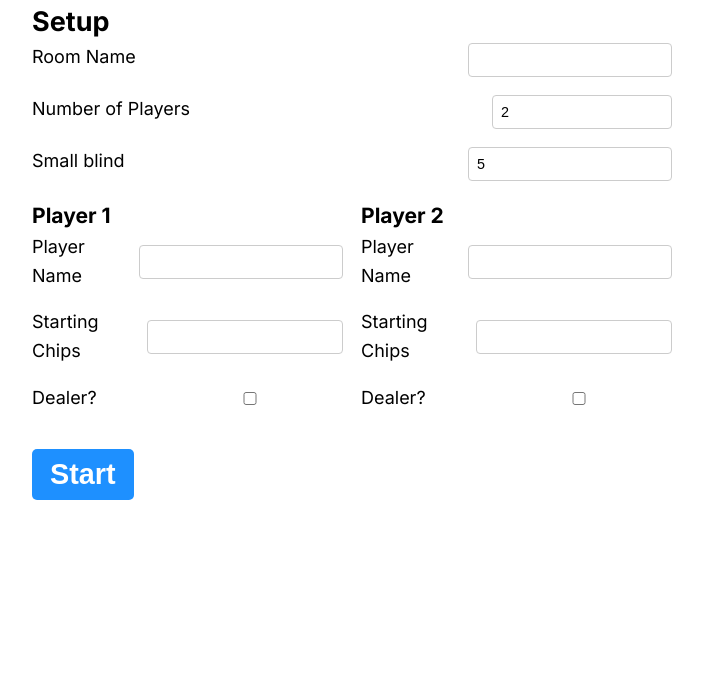
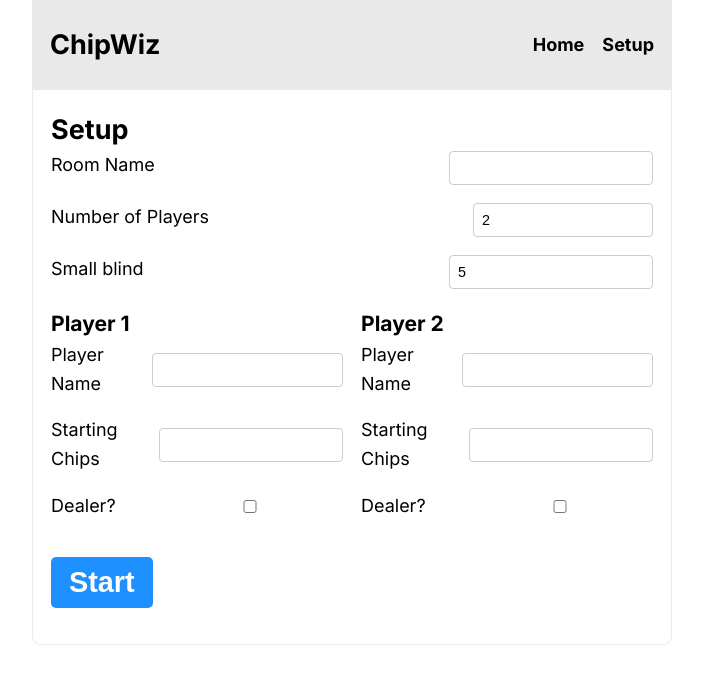
Before and after one commit to francescoiacono/chipwiz, a Next.js app: page /setup in a window 1280 px wide. Shown: the top 684 px of the page, without its empty margins (288-991 px from the left). Built offline with nearby package versions, Linux system fonts and the light colour scheme.

Commit message:
Added Navbar

```diff
--- a/src/app/layout.tsx
+++ b/src/app/layout.tsx
@@ -1,3 +1,4 @@
+import Navbar from '@/components/ui/navbar/navbar';
 import './styles/globals.css';
 import { Inter } from 'next/font/google';
 
@@ -15,7 +16,10 @@ export default function RootLayout({
 }) {
   return (
     <html lang='en'>
-      <body className={inter.className}>{children}</body>
+      <body className={inter.className}>
+        <Navbar />
+        {children}
+      </body>
     </html>
   );
 }
--- a/src/app/styles/globals.css
+++ b/src/app/styles/globals.css
@@ -3,8 +3,8 @@
   --secondary-color: #008000;
   --tertiary-color: #228b22;
   --main-font-color: #c6e1d4;
-  --navbar-height: 60px;
-  --actions-height: 60px;
+  --navbar-height: 3rem;
+  --actions-height: 3rem;
 }
 
 html,
@@ -24,6 +24,11 @@ body {
     var(--tertiary-color)
   ); */
   color: black;
+}
+
+body {
+  width: 50%;
+  margin: 0 auto;
 }
 
 * {
--- a/src/components/pages/setup/setup.module.css
+++ b/src/components/pages/setup/setup.module.css
@@ -1,4 +1,6 @@
 .setupPage {
-  width: 50%;
-  margin: 0 auto;
+  padding: 1rem;
+  border: 1px solid #e9e9e9;
+  border-top: 0;
+  border-radius: 0 0 0.5rem 0.5rem;
 }
--- /dev/null
+++ b/src/components/ui/navbar/navbar.module.css
@@ -0,0 +1,24 @@
+.navbar {
+  background-color: #e9e9e9;
+  width: 100%;
+  z-index: 100;
+  padding: 1rem;
+  color: black;
+  margin: 0;
+}
+
+.navbar > ul {
+  margin: 0;
+  padding: 0;
+  list-style: none;
+  display: flex;
+  justify-content: space-between;
+  align-items: center;
+  height: var(--navbar-height);
+}
+
+.navbar > ul > li:last-child {
+  display: flex;
+  align-items: center;
+  gap: 1rem;
+}
--- /dev/null
+++ b/src/components/ui/navbar/navbar.tsx
@@ -0,0 +1,20 @@
+import styles from './navbar.module.css';
+import Link from 'next/link';
+
+const Navbar = () => {
+  return (
+    <nav className={styles.navbar}>
+      <ul>
+        <li>
+          <h2>ChipWiz</h2>
+        </li>
+        <li>
+          <Link href='/'>Home</Link>
+          <Link href='/setup'>Setup</Link>
+        </li>
+      </ul>
+    </nav>
+  );
+};
+
+export default Navbar;
```
